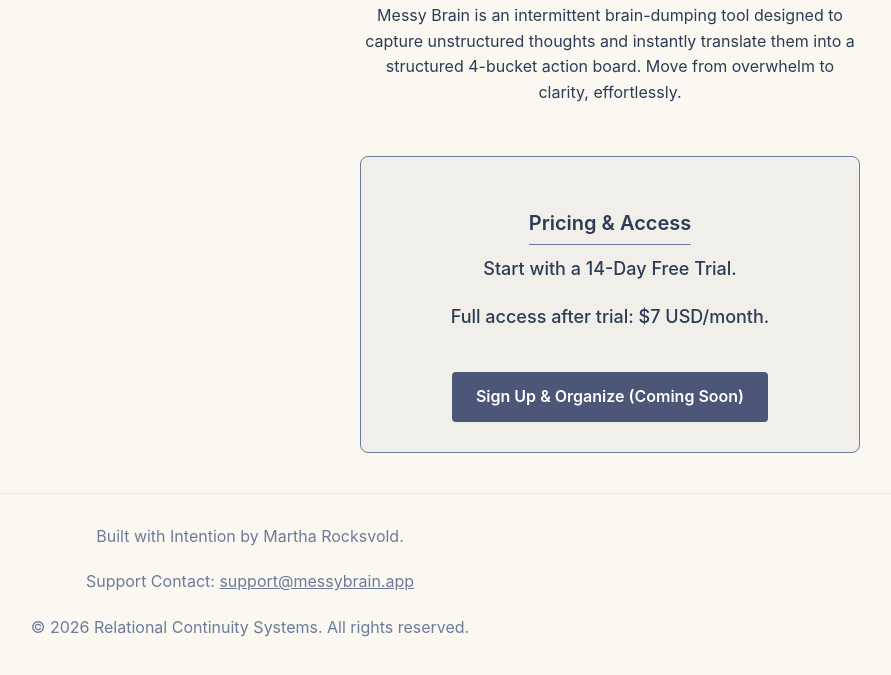
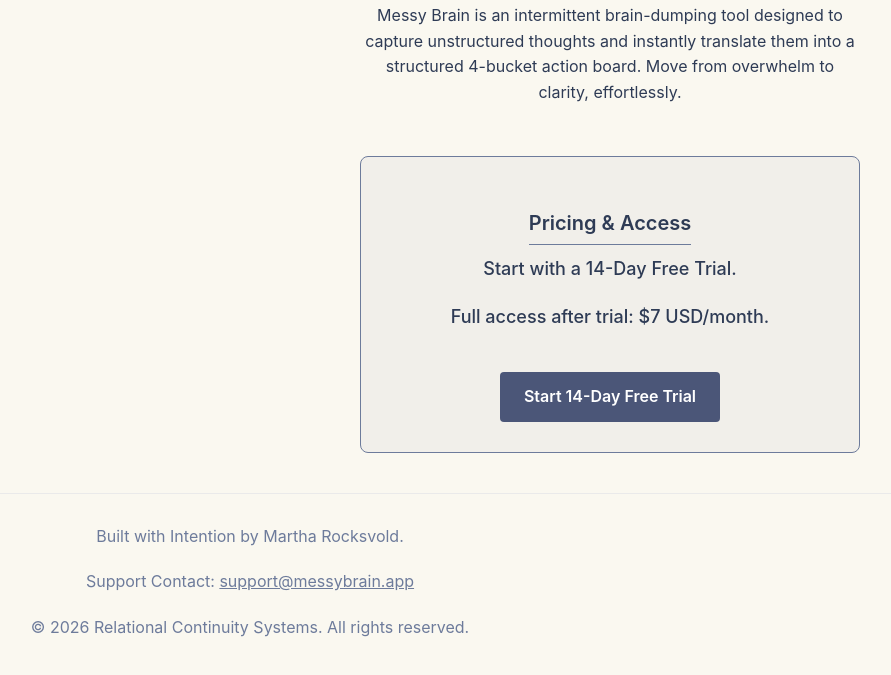
Before and after one commit to martharocksvold-lgtm/messy-brain-site, a plain HTML site: page index.html in a window 1280 px wide. Shown: the part 207-882 px from the top of the page, without its empty margins (30-921 px from the left). Drawn offline with Linux system fonts and the light colour scheme.

Commit message:
Update pricing section with trial link

```diff
--- a/index.html
+++ b/index.html
@@ -162,7 +162,7 @@
                 <h3 class="section-title">Pricing & Access</h3>
                 <p class="price-text">Start with a 14-Day Free Trial.</p>
                 <p class="price-text">Full access after trial: $7 USD/month.</p>
-                <a class="cta-button">Sign Up & Organize (Coming Soon)</a>
+               <a href="https://buy.stripe.com/test_28E14n8ae2gu1k16C45sA01" class="cta-button" style="cursor: pointer;">Start 14-Day Free Trial</a>
             </section>
         </main>
     </div>
```
